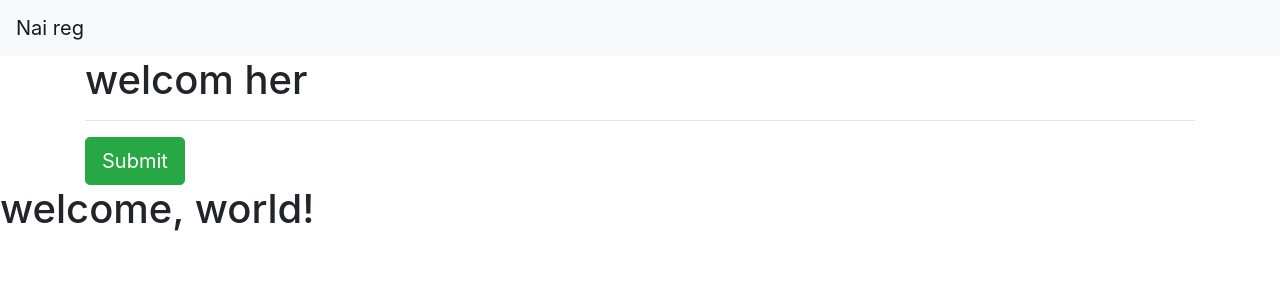
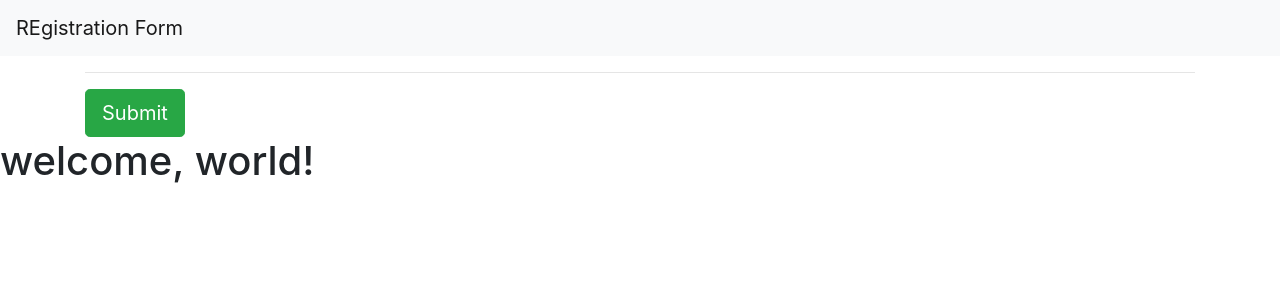
Before and after one commit to shazid-hasan/Django-signup-login, a Django app: template userproject/app/templates/registration.html in a window 1280 px wide. Shown: the top 300 px of the page. Run offline with Django 4.2, Linux system fonts and the light colour scheme; the template is opened without the code that fills it, so the values that code supplies are empty.

Commit message:
2nd commit

```diff
--- a/userproject/app/templates/index.html
+++ b/userproject/app/templates/index.html
@@ -12,9 +12,8 @@
   </head>
   <body>
     <nav class="navbar navbar-expand-lg navbar-light bg-light">
-        <a class="navbar-brand" href="#">Nai kicu</a>
+        <a class="navbar-brand" href="#">Index form</a>
       </nav>
-    <h1>welcome, world!</h1>
 
     <!-- Optional JavaScript -->
     <!-- jQuery first, then Popper.js, then Bootstrap JS -->
--- a/userproject/app/templates/registration.html
+++ b/userproject/app/templates/registration.html
@@ -13,12 +13,12 @@
   <body>
 
         <nav class="navbar navbar-expand-lg navbar-light bg-light">
-          <a class="navbar-brand" href="#">Nai reg</a>
+          <a class="navbar-brand" href="#">REgistration Form</a>
         </nav>
         <div class="container">
-            <h1>welcom her</h1>
+
             <hr>
-            <form action="." method="post">
+            <form action="" method="post">
                 {% csrf_token %}
                 {{user_form.as_p}}
                 <button type="submit" class="btn btn-lg btn-success">Submit</button>
--- a/userproject/app/urls.py
+++ b/userproject/app/urls.py
@@ -2,6 +2,6 @@ from django.urls import path,include
 from . import views
 urlpatterns = [
     path('',views.index),
-    path('registration',views.registration),
+    path('registration',views.registrations),
 
 ]
--- a/userproject/app/views.py
+++ b/userproject/app/views.py
@@ -4,7 +4,7 @@ from django.contrib.auth.forms import UserCreationForm
 def index(request):
     return render(request,'index.html')
 
-def registration(request):
+def registrations(request):
     if request.method == 'POST':
         user_form= UserCreationForm(request.POST)
         if user_form.is_valid():
--- a/userproject/userproject/urls.py
+++ b/userproject/userproject/urls.py
@@ -19,5 +19,5 @@ from django.urls import path,include
 
 urlpatterns = [
     path('admin/', admin.site.urls),
-    path('',include('app.urls')),
+    path('app/',include('app.urls')),
 ]
```
Also changed, not shown: userproject/db.sqlite3.
